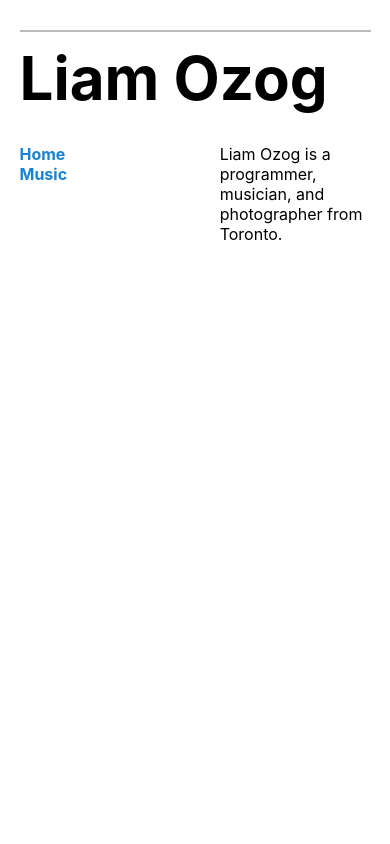
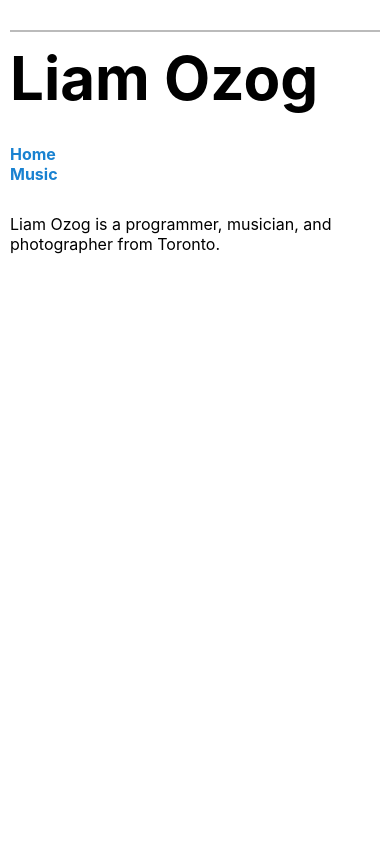
Before and after one commit to lozog/personal-site-2021, a React (Create React App) app: page / in a window 390 px wide. Shown: the top 844 px of the page. Built offline with nearby package versions, Linux system fonts and the light colour scheme.

Commit message:
style fixes for small screens

```diff
--- a/src/stylesheets/App.scss
+++ b/src/stylesheets/App.scss
@@ -1,4 +1,5 @@
 @import "stylesheets/utilities/colours.scss";
+@import "stylesheets/utilities/variables.scss";
 
 $sidebar-width: 200px;
 $sidebar-right-margin: 20px;
@@ -28,6 +29,11 @@ $sidebar-right-margin: 20px;
   flex-basis: 200px;
   text-align: left;
 
+  @media (max-width: $small-screen-breakpoint) {
+    flex-basis: 100%;
+    margin-bottom: 30px;
+  }
+
   a {
     font-weight: 700;
     display: block;
--- a/src/stylesheets/Music.scss
+++ b/src/stylesheets/Music.scss
@@ -1,4 +1,7 @@
+@import "stylesheets/utilities/variables.scss";
+
 $release-width: 350px;
+$release-width-small: 200px;
 
 .Music {
   width: 100%;
@@ -15,10 +18,13 @@ $release-width: 350px;
     grid-template-columns: repeat(auto-fill, $release-width);
     grid-column-gap: 40px;
     grid-row-gap: 40px;
+
+    @media (max-width: $small-screen-breakpoint) {
+      grid-template-columns: repeat(auto-fill, $release-width-small);
+    }
   }
 
   &__release-container {
-    max-width: $release-width;
     display: inline-block;
     text-align: center;
 
--- a/src/stylesheets/index.scss
+++ b/src/stylesheets/index.scss
@@ -1,3 +1,6 @@
+@import "stylesheets/utilities/colours.scss";
+@import "stylesheets/utilities/variables.scss";
+
 body {
   margin: 0;
   font-family: -apple-system, BlinkMacSystemFont, "Helvetica Neue", "Arial",
@@ -5,7 +8,11 @@ body {
   -webkit-font-smoothing: antialiased;
   -moz-osx-font-smoothing: grayscale;
 
-  padding: 0 5%;
+  padding: 0 2em;
+
+  @media (max-width: $small-screen-breakpoint) {
+   padding: 0 10px;
+  }
 }
 
 code {
@@ -15,9 +22,10 @@ code {
 
 a {
   text-decoration: none;
-  color: #1982d1;
+  color: $color-link;
 }
 
 a:focus, a:active, a:hover {
   text-decoration: underline;
+  color: $color-link-hover;
 }
--- a/src/stylesheets/utilities/colours.scss
+++ b/src/stylesheets/utilities/colours.scss
@@ -1 +1,4 @@
 $color-white: #FBFBFE;
+
+$color-link: #1982d1;
+$color-link-hover: #ff3678;
--- /dev/null
+++ b/src/stylesheets/utilities/variables.scss
@@ -0,0 +1 @@
+$small-screen-breakpoint: 800px;
```
